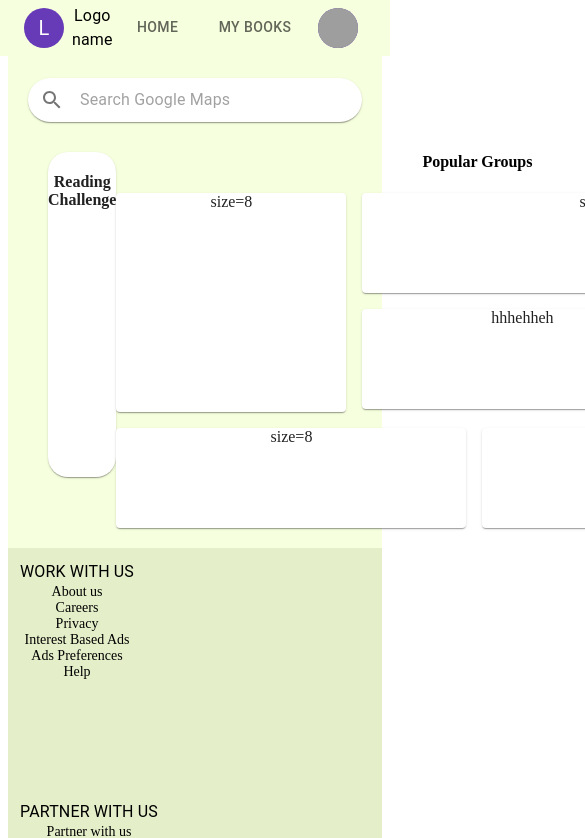
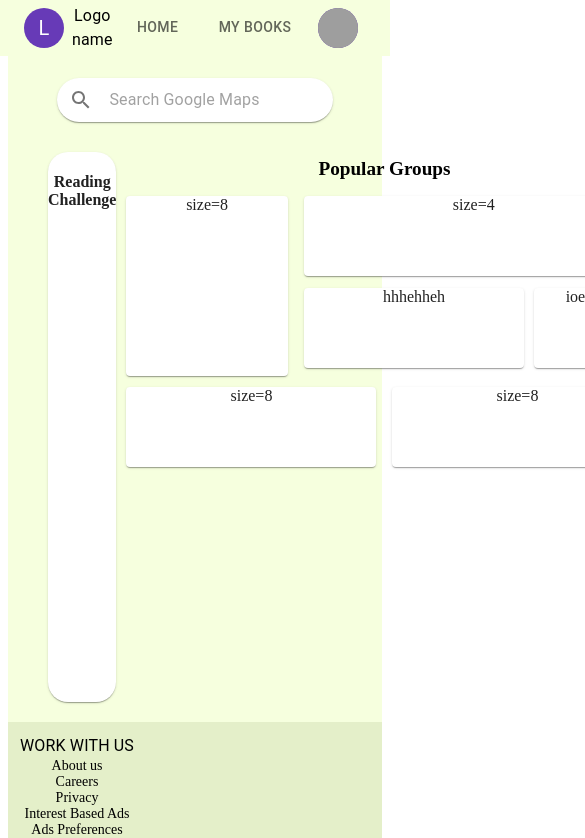
Before and after one commit to muraliram728/Book-Recommendations, a React (Create React App) app in the folder frontend/: page / in a window 390 px wide. Shown: the top 838 px of the page, 585 px wide, since content can reach past the window. Built offline with nearby package versions, Linux system fonts and the light colour scheme; grey boxes are pictures that could not be loaded.

Commit message:
Updated Home and Popular components; deleted Frontend directory

```diff
--- a/frontend/src/components/layouts/Home/Home.css
+++ b/frontend/src/components/layouts/Home/Home.css
@@ -52,14 +52,31 @@
     margin-top: 20px !important;
     margin-right: 15px;
 }
+.Popular-Box{
+    max-width:725px;
+}
 
 @media (max-width: 1024px) {
+
+    .search-box {
+        padding: 2px 4px;
+        display: flex;
+        align-items: center;
+        width: 80%;
+        max-width: 1000px;
+        /* Set max-width for larger screens */
+        border-radius: 25px;
+        margin: 10px auto;
+        /* Center the search box */
+        box-shadow: 0px 4px 10px rgba(0, 0, 0, 0.1);
+    }
+
     .sidebar-paper1 {
         width: 100%;
         /* Make it responsive */
         max-width: 300px;
         /* Set max width for larger screens */
-        height: 325px;
+        height: 550px;
         margin-top: 20px;
         border-radius: 20px !important;
         margin-left: 20px
@@ -68,7 +85,7 @@
     .sidebar-paper2 {
         width: 100%;
         max-width: 300px;
-        height: 325px;
+        height: 550px;
         margin-top: 20px;
         border-radius: 20px !important;
     }
@@ -78,4 +95,10 @@
         margin-top: 20px !important;
         margin-right: 15px;
     }
+
+    .Popular-Box{
+        max-width:600px !important;
+        margin-left: 10px;
+        margin-right: 10px;
+    }
 }
--- a/frontend/src/components/layouts/Home/Home.js
+++ b/frontend/src/components/layouts/Home/Home.js
@@ -23,7 +23,7 @@ const YourComponent = () => {
                 <Paper className="sidebar-paper1" >
                     <h4>Reading Challenge</h4>
                 </Paper>
-                <Box sx={{maxWidth:'725px'}}>
+                <Box className='Popular-Box' >
                     <Popular />
                 </Box>
                 <Paper className="sidebar-paper2" >
--- a/frontend/src/components/layouts/Home/Popular.css
+++ b/frontend/src/components/layouts/Home/Popular.css
@@ -0,0 +1,110 @@
+/* General styling for the Popular Groups component */
+.popular-container {
+    margin-top: 20px;
+  }
+
+  /* Title Styling */
+  .popular-title {
+    font-size: 1.5rem;
+    font-weight: bold;
+    margin-bottom: 16px;
+  }
+
+  /* Paper-1 Class for specific Paper element */
+  .Paper-1 {
+    min-height: 219px;
+    min-width: 160px;
+  }
+
+  /* Flexbox for inner grid spacing */
+  .flex-box {
+    display: flex;
+    gap: 16px;
+    margin-top: 16px;
+  }
+
+  .flex-box2 {
+    display: flex;
+    gap: 16px;
+    margin-top: -5px;
+  }
+
+  /* Paper size styles */
+  .paper-extra-large {
+    min-height: 100px;
+    min-width: 470px;
+  }
+
+  .paper-medium {
+    min-height: 100px;
+    min-width: 320px;
+  }
+
+  .paper-small {
+    min-height: 100px;
+    min-width: 140px;
+  }
+
+  .paper-medium-large {
+    min-height: 100px;
+    min-width: 350px;
+  }
+
+  .paper-medium-large-alt {
+    min-height: 100px;
+    min-width: 356px;
+  }
+
+  /* Media Queries for Responsive Design */
+
+  /* For screens that are 1024px or smaller (laptops) */
+  @media (max-width: 1024px) {
+    /* Adjusting paper elements to fit better on smaller screens */
+
+    .Paper-1 {
+      min-width: 120px;
+      min-height: 180px;
+    }
+
+    .paper-extra-large {
+      min-width: 340px;
+      min-height: 80px;
+    }
+
+    .paper-medium {
+      min-width: 220px;
+      min-height: 80px;
+    }
+
+    .paper-small {
+      min-width: 110px;
+      min-height: 80px;
+    }
+
+    .paper-medium-large {
+      min-width: 250px;
+      min-height: 80px;
+    }
+
+    .paper-medium-large-alt {
+      min-width: 250px;
+      min-height: 80px;
+    }
+
+    /* Reducing gap between flex-box items on smaller screens */
+    .flex-box {
+      gap: 10px;
+      margin-top: 12px;
+    }
+
+    .flex-box2 {
+      display: flex;
+      gap: 16px;
+      margin-top: -5px;
+    }
+
+    /* Title font-size adjustment for laptops */
+    .popular-title {
+      font-size: 1.2rem;
+    }
+  }
--- a/frontend/src/components/layouts/Home/Popular.js
+++ b/frontend/src/components/layouts/Home/Popular.js
@@ -1,35 +1,33 @@
 import * as React from 'react';
 import Box from '@mui/material/Box';
 import Grid from '@mui/material/Grid2';
-import { Button, Container, Paper } from '@mui/material';
-
-
-
+import { Paper } from '@mui/material';
+import './Popular.css'; // Import the CSS file
 
 export default function Popular() {
   return (
     <Box >
-      <h4>Popular Groups</h4>
+      <h4 className="popular-title">Popular Groups</h4>
       <Grid container spacing={2}>
-        <Grid size={4} >
-          <Paper sx={{ minHeight: "219px", minWidth: "160px" }}>size=8</Paper>
+        <Grid size={4}>
+          <Paper className="Paper-1">size=8</Paper>
         </Grid>
-        <Grid size={8} >
-          <Paper sx={{ minHeight: '100px', minWidth: '470px' }}>size=4</Paper>
-          <Box display={'flex'} mt={2} gap={2}>
-            <Grid size={8}  >
-              <Paper sx={{ minHeight: '100px', minWidth: '320px' }}>hhhehheh</Paper>
+        <Grid size={8}>
+          <Paper className="paper-extra-large">size=4</Paper>
+          <Box className="flex-box">
+            <Grid size={8}>
+              <Paper className="paper-medium">hhhehheh</Paper>
             </Grid>
-            <Grid size={4} >
-              <Paper sx={{ minHeight: '100px', minWidth: "140px" }}>ioehqw </Paper>
+            <Grid size={4}>
+              <Paper className="paper-small">ioehqw</Paper>
             </Grid>
           </Box>
         </Grid>
-        <Grid size={4} display={'flex'} gap={2}>
-          <Paper sx={{ minHeight: '100px', minWidth: '350px' }}>size=8</Paper>
-          <Paper sx={{ minHeight: '100px', minWidth: '356px' }}>size=8</Paper>
+        <Grid size={4} className="flex-box2">
+          <Paper className="paper-medium-large">size=8</Paper>
+          <Paper className="paper-medium-large-alt">size=8</Paper>
         </Grid>
       </Grid>
     </Box>
-  )
+  );
 }
```
